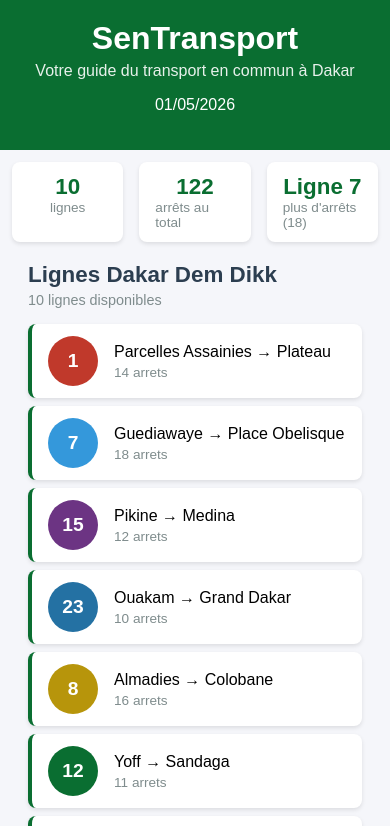
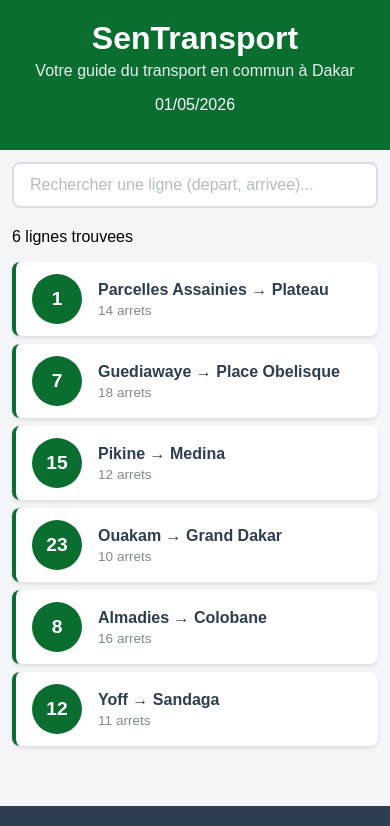
Before and after one commit to awa-binary/sentransport, a React (Create React App) app: page / in a window 390 px wide. Shown: the top 826 px of the page. Built offline with nearby package versions, Linux system fonts and the light colour scheme.

Commit message:
Lab 3 : etat, recherche et selection de lignes

```diff
--- a/src/App.css
+++ b/src/App.css
@@ -20,3 +20,20 @@
     padding: 12px;
   }
 }
+
+@media (max-width: 600px) {
+  .contenu {
+    padding: 12px;
+  }
+
+  .ligne-bus {
+    padding: 10px 12px;
+  }
+
+  .ligne-numero {
+    width: 40px;
+    height: 40px;
+    font-size: 1rem;
+    margin-right: 12px;
+  }
+}
--- a/src/App.js
+++ b/src/App.js
@@ -1,10 +1,18 @@
+import { useState } from "react";
+
 import "./App.css";
 import Header from "./Header";
+import Recherche from "./Recherche";
 import ListeLignes from "./ListeLignes";
+import DetailLigne from "./DetailLigne";
 import Footer from "./Footer";
 import StatReseau from "./StatReseau";
+import LigneBus from "./LigneBus";
 
 function App() {
+  const [recherche, setRecherche] = useState("");
+  const [ligneSelectionnee, setLigneSelectionnee] = useState(null);
+
   const lignes = [
     {
       id: 1,
@@ -12,90 +20,145 @@ function App() {
       depart: "Parcelles Assainies",
       arrivee: "Plateau",
       arrets: 14,
-      couleur: "#c0392b",
+      listeArrets: [
+        "Parcelles U14",
+        "Parcelles U10",
+        "Camberene",
+        "Patte d'Oie",
+        "Grand Dakar",
+        "Colobane",
+        "Ponty",
+        "Plateau",
+      ],
     },
+
     {
       id: 2,
       numero: "7",
       depart: "Guediawaye",
       arrivee: "Place Obelisque",
       arrets: 18,
-      couleur: "#3498db",
+      listeArrets: [
+        "Guediawaye",
+        "Pikine",
+        "Thiaroye",
+        "Keur Massar",
+        "Grand Yoff",
+        "Parcelles",
+        "Liberte 6",
+        "Place Obelisque",
+      ],
     },
+
     {
       id: 3,
       numero: "15",
       depart: "Pikine",
       arrivee: "Medina",
       arrets: 12,
-      couleur: "#6c3483",
+      listeArrets: [
+        "Pikine Centre",
+        "Thiaroye Gare",
+        "Hann",
+        "Colobane",
+        "Fass",
+        "Medina",
+      ],
     },
+
     {
       id: 4,
       numero: "23",
       depart: "Ouakam",
       arrivee: "Grand Dakar",
       arrets: 10,
-      couleur: "#2471a3",
+      listeArrets: [
+        "Ouakam Village",
+        "Mermoz",
+        "Fann",
+        "Point E",
+        "Liberte 5",
+        "Grand Dakar",
+      ],
     },
+
     {
       id: 5,
       numero: "8",
       depart: "Almadies",
       arrivee: "Colobane",
       arrets: 16,
-      couleur: "#b7950b",
+      listeArrets: [
+        "Almadies",
+        "Ngor",
+        "Yoff",
+        "Ouest Foire",
+        "Liberte 6",
+        "Colobane",
+      ],
     },
+
     {
       id: 6,
       numero: "12",
       depart: "Yoff",
       arrivee: "Sandaga",
       arrets: 11,
-    },
-    {
-      id: 7,
-      numero: "3",
-      depart: "Fann",
-      arrivee: "HLM",
-      arrets: 9,
-      couleur: "#117a65",
-    },
-    {
-      id: 8,
-      numero: "9",
-      depart: "Liberte",
-      arrivee: "Medina",
-      arrets: 13,
-      couleur: "#784212",
-    },
-    {
-      id: 9,
-      numero: "17",
-      depart: "Sicap",
-      arrivee: "Dieuppeul",
-      arrets: 8,
-      couleur: "#1f618d",
-    },
-    {
-      id: 10,
-      numero: "21",
-      depart: "HLM",
-      arrivee: "Sandaga",
-      arrets: 11,
-      couleur: "#6c3483",
+      listeArrets: [
+        "Yoff Village",
+        "Aeroport LSS",
+        "Parcelles U17",
+        "Grand Yoff",
+        "HLM",
+        "Sandaga",
+      ],
     },
   ];
+
+  // Filtrer les lignes selon le texte tape
+  const lignesFiltrees = lignes.filter(
+    (l) =>
+      l.depart.toLowerCase().includes(recherche.toLowerCase()) ||
+      l.arrivee.toLowerCase().includes(recherche.toLowerCase()) ||
+      l.numero.includes(recherche),
+  );
+
+  function handleClickLigne(ligne) {
+    if (ligneSelectionnee && ligneSelectionnee.id === ligne.id) {
+      setLigneSelectionnee(null); // re-clic = deselectioner
+    } else {
+      setLigneSelectionnee(ligne); // premier clic = selectionner
+    }
+  }
 
   return (
     <div className="App">
       <Header />
+      <main className="contenu">
+        <Recherche valeur={recherche} onChange={setRecherche} />
 
-      <main className="contenu">
-        <StatReseau lignes={lignes} />
-        <ListeLignes lignes={lignes} />
+        <p className="resultat-recherche">
+          {lignesFiltrees.length} ligne
+          {lignesFiltrees.length > 1 ? "s" : ""} trouvee
+          {lignesFiltrees.length > 1 ? "s" : ""}
+        </p>
+
+        {lignesFiltrees.map((ligne) => (
+          <LigneBus
+            key={ligne.id}
+            numero={ligne.numero}
+            depart={ligne.depart}
+            arrivee={ligne.arrivee}
+            arrets={ligne.arrets}
+            estSelectionnee={
+              ligneSelectionnee && ligneSelectionnee.id === ligne.id
+            }
+            onClick={() => handleClickLigne(ligne)}
+          />
+        ))}
+
+        {ligneSelectionnee && <DetailLigne ligne={ligneSelectionnee} />}
       </main>
-
       <Footer />
     </div>
   );
--- /dev/null
+++ b/src/DetailLigne.css
@@ -0,0 +1,74 @@
+.detail-ligne {
+  background-color: #ffffff;
+  border: 2px solid #0a6e31;
+  border-radius: 8px;
+  padding: 20px;
+  margin-top: 16px;
+  animation: slideDown 0.3s ease;
+}
+
+@keyframes slideDown {
+  from {
+    opacity: 0;
+    transform: translateY(-10px);
+  }
+
+  to {
+    opacity: 1;
+    transform: translateY(0);
+  }
+}
+
+.detail-titre {
+  color: #0a6e31;
+  margin: 0 0 8px 0;
+  font-size: 1.2rem;
+}
+
+.detail-info {
+  color: #7f8c8d;
+  margin: 0 0 16px 0;
+  font-size: 0.9rem;
+}
+
+.detail-arrets h4 {
+  color: #2c3e50;
+  margin: 0 0 8px 0;
+}
+
+.detail-liste {
+  list-style: none;
+  padding: 0;
+  margin: 0;
+}
+
+.detail-arret {
+  display: flex;
+  align-items: center;
+  padding: 8px 0;
+  border-bottom: 1px solid #f0f0f0;
+}
+
+.detail-arret:last-child {
+  border-bottom: none;
+}
+
+.arret-numero {
+  background-color: #0a6e31;
+  color: white;
+  width: 28px;
+  height: 28px;
+  border-radius: 50%;
+  display: flex;
+  align-items: center;
+  justify-content: center;
+  font-size: 0.8rem;
+  font-weight: bold;
+  margin-right: 12px;
+  flex-shrink: 0;
+}
+
+.arret-nom {
+  color: #2c3e50;
+  font-size: 0.95rem;
+}
--- /dev/null
+++ b/src/DetailLigne.js
@@ -0,0 +1,29 @@
+import "./DetailLigne.css";
+
+function DetailLigne({ ligne }) {
+  return (
+    <div className="detail-ligne">
+      <h3 className="detail-titre">
+        Ligne {ligne.numero} : {ligne.depart} &rarr; {ligne.arrivee}
+      </h3>
+
+      <p className="detail-info">{ligne.arrets} arrets sur ce trajet</p>
+
+      <div className="detail-arrets">
+        <h4>Arrets principaux :</h4>
+
+        <ul className="detail-liste">
+          {ligne.listeArrets.map((arret, index) => (
+            <li key={index} className="detail-arret">
+              <span className="arret-numero">{index + 1}</span>
+
+              <span className="arret-nom">{arret}</span>
+            </li>
+          ))}
+        </ul>
+      </div>
+    </div>
+  );
+}
+
+export default DetailLigne;
--- a/src/LigneBus.css
+++ b/src/LigneBus.css
@@ -49,3 +49,12 @@
   color: #7f8c8d;
   margin-top: 4px;
 }
+
+.ligne-bus-active {
+  border-left: 4px solid #e67e22;
+  background-color: #fef9f3;
+}
+
+.ligne-bus-active .ligne-numero {
+  background-color: #e67e22;
+}
--- a/src/LigneBus.js
+++ b/src/LigneBus.js
@@ -1,15 +1,25 @@
 import "./LigneBus.css";
 
-function LigneBus({ numero, depart, arrivee, arrets, couleur }) {
+function LigneBus({
+  numero,
+  depart,
+  arrivee,
+  arrets,
+  estSelectionnee,
+  onClick,
+}) {
   return (
-    <div className="ligne-bus">
-      <div className="ligne-numero" style={{ backgroundColor: couleur }}>
-        {numero}
-      </div>
+    <div
+      className={`ligne-bus ${estSelectionnee ? "ligne-bus-active" : ""}`}
+      onClick={onClick}
+    >
+      <div className="ligne-numero">{numero}</div>
+
       <div className="ligne-info">
-        <span className="lgne-trajet">
+        <span className="ligne-trajet">
           {depart} &rarr; {arrivee}
         </span>
+
         <span className="ligne-arrets">{arrets} arrets</span>
       </div>
     </div>
--- /dev/null
+++ b/src/Recherche.css
@@ -0,0 +1,22 @@
+.recherche {
+  margin-bottom: 20px;
+}
+
+.recherche-input {
+  width: 100%;
+  padding: 12px 16px;
+  font-size: 1rem;
+  border: 2px solid #dcdde1;
+  border-radius: 8px;
+  outline: none;
+  box-sizing: border-box;
+  transition: border-color 0.2s;
+}
+
+.recherche-input:focus {
+  border-color: #0a6e31;
+}
+
+.recherche-input::placeholder {
+  color: #b2bec3;
+}
--- /dev/null
+++ b/src/Recherche.js
@@ -0,0 +1,17 @@
+import "./Recherche.css";
+
+function Recherche({ valeur, onChange }) {
+  return (
+    <div className="recherche">
+      <input
+        type="text"
+        className="recherche-input"
+        placeholder="Rechercher une ligne (depart, arrivee)..."
+        value={valeur}
+        onChange={(e) => onChange(e.target.value)}
+      />
+    </div>
+  );
+}
+
+export default Recherche;
```
